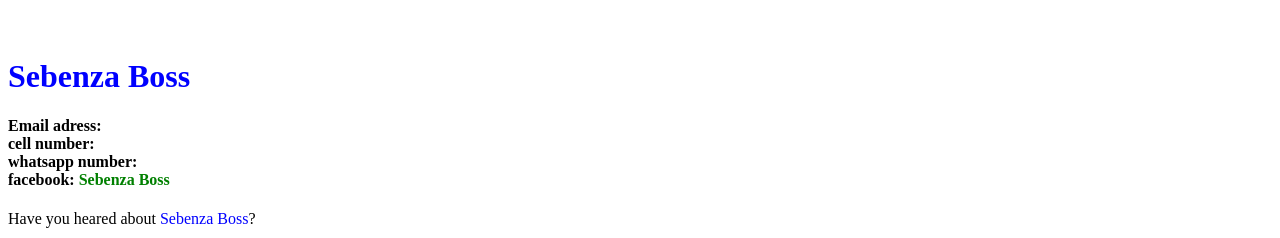
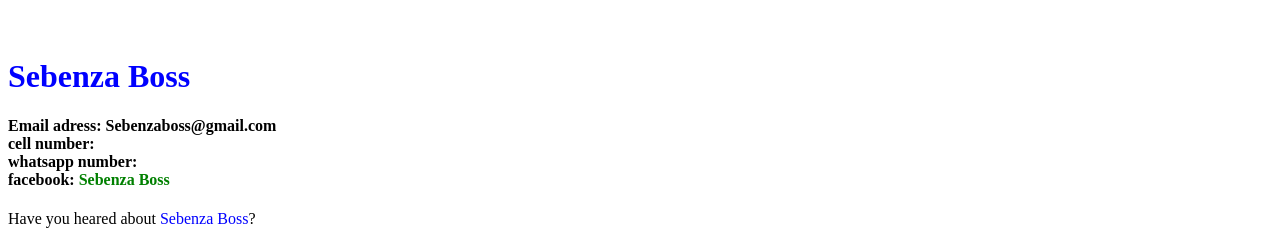
Before and after one commit to SebenzaBoss/sebenza-boss, a plain HTML site: page index.html in a window 1280 px wide. Shown: the top 238 px of the page. Drawn offline with Linux system fonts and the light colour scheme.

Commit message:
Update index.html

```diff
--- a/index.html
+++ b/index.html
@@ -7,7 +7,7 @@
 </head>
 <body>
 <h1><br><font color="blue"> Sebenza Boss</font color="blue"></h1>
-<h4><font color="black"> Email adress:<br>
+<h4><font color="black"> Email adress: Sebenzaboss@gmail.com<br>
 cell number:<br>
 whatsapp number:<br>
 facebook: <font color="green">Sebenza Boss</font color="green"></h4></font color="black">
```
